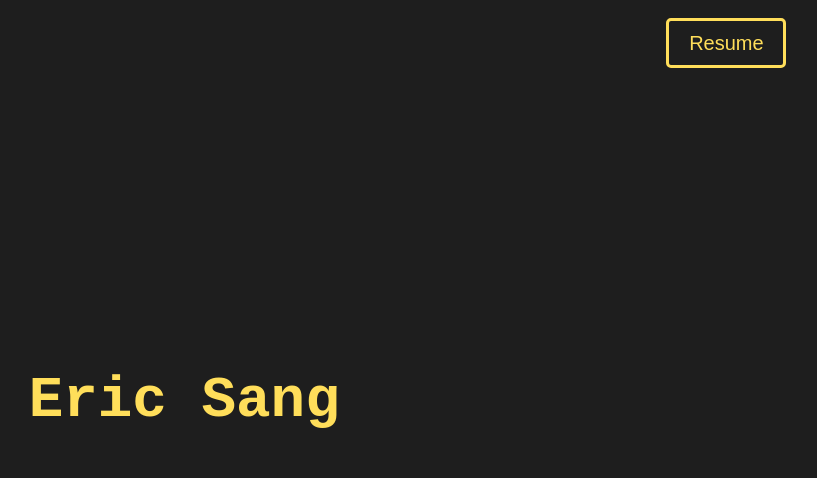
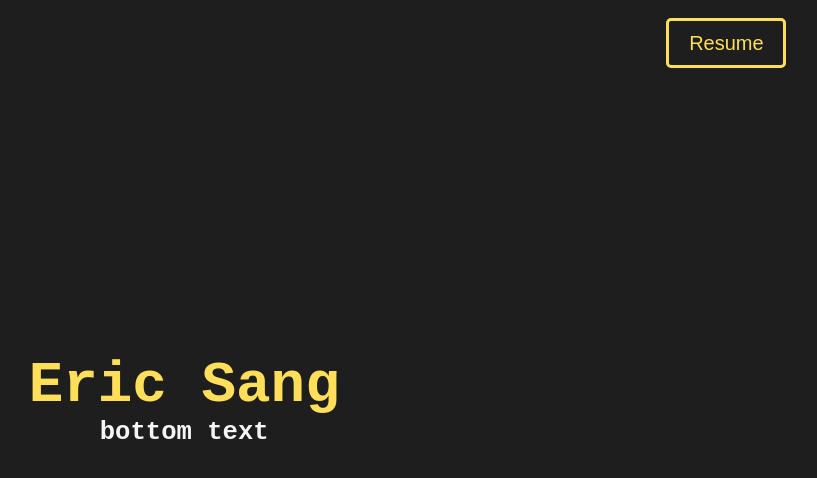
Before and after one commit to EricS-1/Presonal-Website, a plain HTML site: page index.html in a window 1280 px wide. Shown: the whole page, without its empty margins (451-1268 px from the left). Drawn offline with Linux system fonts and the light colour scheme.

Commit message:
solved merging issues

```diff
--- a/index.html
+++ b/index.html
@@ -21,7 +21,7 @@
             </form>
             <div class="text">
                 <h1 class="name" id="header">Eric Sang</h1>
-                <h2 class="desc" id="header"></h2>
+                <h2 class="desc" id="header">bottom text</h2>
             </div>
         </div>
 
```
